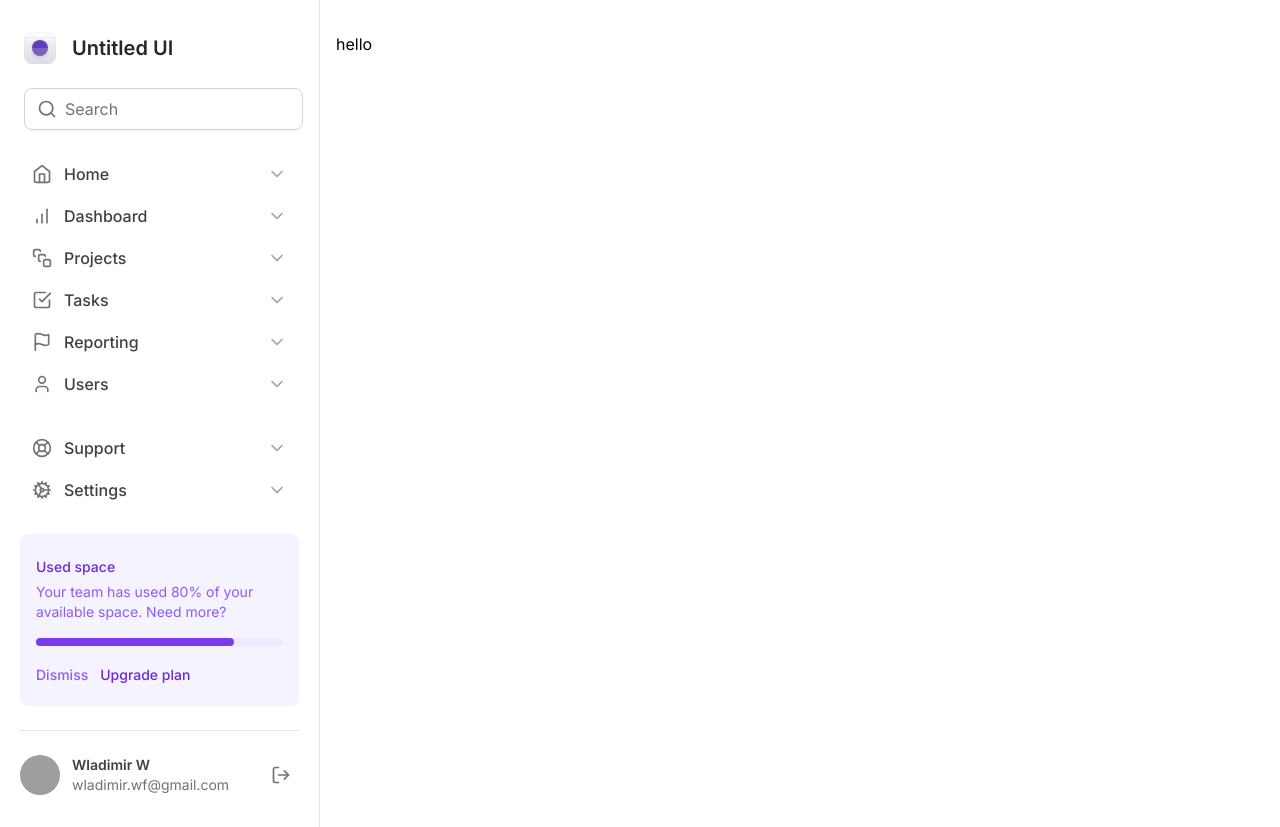
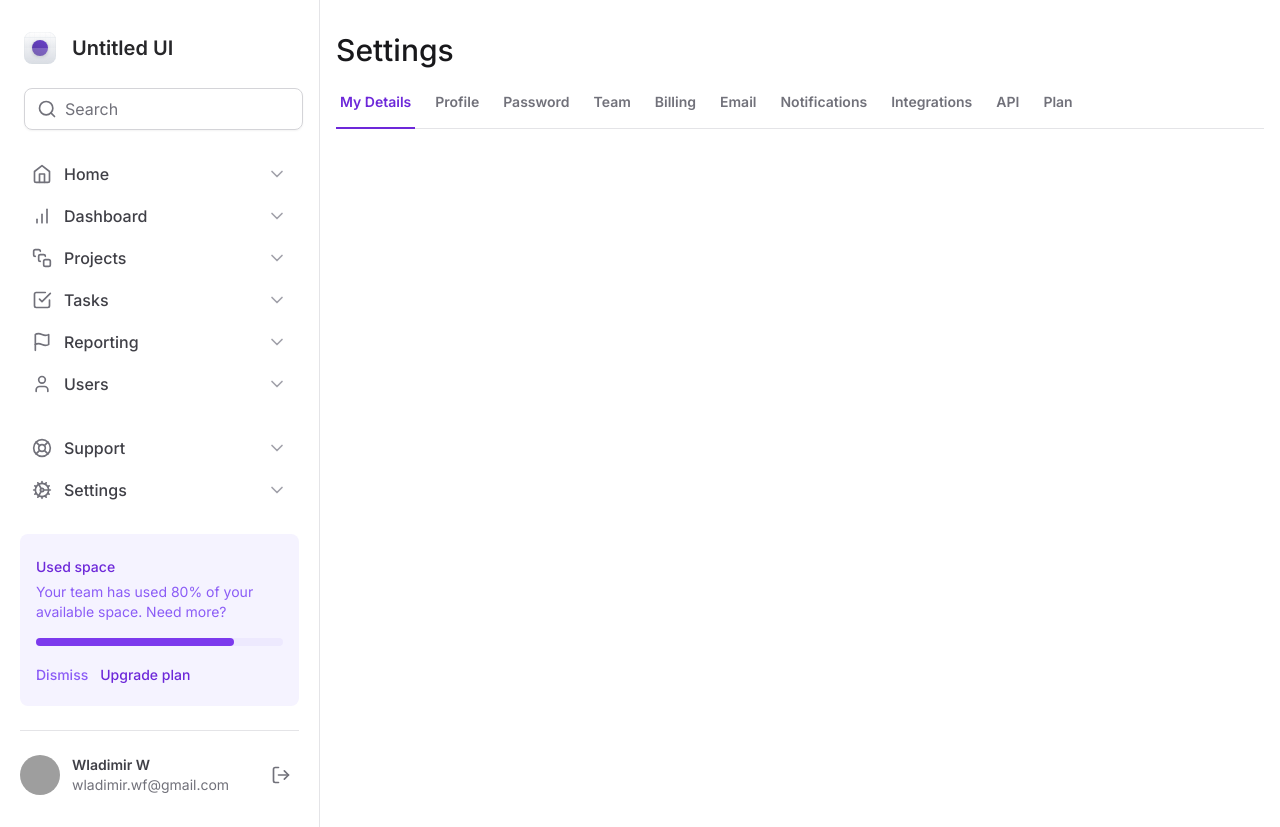
Before and after one commit to WladimirFilho/Tailwind_Studying, a Next.js app: page / in a window 1280 px wide. Built offline with nearby package versions, Linux system fonts and the light colour scheme; grey boxes are pictures that could not be loaded.

Commit message:
adjusting the menu and active menu. Using Radix properties. Using Motion Framer Library to apply effects

```diff
--- a/package.json
+++ b/package.json
@@ -9,6 +9,8 @@
     "lint": "next lint"
   },
   "dependencies": {
+    "@radix-ui/react-tabs": "^1.0.4",
+    "framer-motion": "^10.16.4",
     "lucide-react": "^0.284.0",
     "next": "13.5.4",
     "node-fetch": "^2.6.1",
--- a/src/app/layout.tsx
+++ b/src/app/layout.tsx
@@ -17,7 +17,7 @@
   children: React.ReactNode;
 }) {
   return (
-    <html lang="en">
+    <html lang="en" className="antialiased">
       <body className={inter.className}>
         <div className="grid min-h-screen grid-cols-app  ">
           <Sidebar />
--- a/src/app/page.tsx
+++ b/src/app/page.tsx
@@ -1,4 +1,13 @@
 /* eslint-disable prettier/prettier */
+"use client";
+import { SettingsTabs } from "@/components/SettingsTabs";
+
 export default function Home() {
-  return <h1>hello</h1>;
+  return (
+    <>
+      <h1 className="text-3xl font-medium text-zinc-900">Settings</h1>
+
+      <SettingsTabs />
+    </>
+  );
 }
--- /dev/null
+++ b/src/components/SettingsTabs/TabItem.tsx
@@ -0,0 +1,33 @@
+/* eslint-disable prettier/prettier */
+"use client";
+
+import * as Tabs from "@radix-ui/react-tabs";
+import { motion } from "framer-motion";
+
+export interface TabItemProps {
+  value: string;
+  title: string;
+  isSelected?: boolean;
+}
+
+export default function TabItem({
+  value,
+  title,
+  isSelected = false,
+}: TabItemProps) {
+  return (
+    <Tabs.Trigger
+      value={value}
+      className="relative px-1 pb-4 text-sm font-semibold text-zinc-500 hover:text-violet-700 data-[state=active]:text-violet-700"
+    >
+      <span>{title}</span>
+
+      {isSelected && (
+        <motion.div
+          layoutId="activeTab"
+          className=" absolute -bottom-px left-0 right-0 h-0.5 bg-violet-700"
+        ></motion.div>
+      )}
+    </Tabs.Trigger>
+  );
+}
--- /dev/null
+++ b/src/components/SettingsTabs/index.tsx
@@ -0,0 +1,69 @@
+/* eslint-disable prettier/prettier */
+"use client";
+
+import * as Tabs from "@radix-ui/react-tabs";
+import TabItem from "./TabItem";
+import { useState } from "react";
+
+export function SettingsTabs() {
+  const [currentTab, setCurrentTab] = useState("tab-1");
+
+  return (
+    <>
+      <Tabs.Root value={currentTab} onValueChange={setCurrentTab}>
+        <Tabs.List className="mt-6 flex items-center gap-4 border-b border-zinc-200">
+          <TabItem
+            value="tab-1"
+            title="My Details"
+            isSelected={currentTab === "tab-1"}
+          />
+          <TabItem
+            value="tab-2"
+            title="Profile"
+            isSelected={currentTab === "tab-2"}
+          />
+          <TabItem
+            value="tab-3"
+            title="Password"
+            isSelected={currentTab === "tab-3"}
+          />
+          <TabItem
+            value="tab-4"
+            title="Team"
+            isSelected={currentTab === "tab-4"}
+          />
+          <TabItem
+            value="tab-5"
+            title="Billing"
+            isSelected={currentTab === "tab-5"}
+          />
+          <TabItem
+            value="tab-6"
+            title="Email"
+            isSelected={currentTab === "tab-6"}
+          />
+          <TabItem
+            value="tab-7"
+            title="Notifications"
+            isSelected={currentTab === "tab-7"}
+          />
+          <TabItem
+            value="tab-8"
+            title="Integrations"
+            isSelected={currentTab === "tab-8"}
+          />
+          <TabItem
+            value="tab-9"
+            title="API"
+            isSelected={currentTab === "tab-9"}
+          />
+          <TabItem
+            value="tab-10"
+            title="Plan"
+            isSelected={currentTab === "tab-9"}
+          />
+        </Tabs.List>
+      </Tabs.Root>
+    </>
+  );
+}
```
Also changed, not shown: 2 other files (tests, documents, lock files or other folders).
